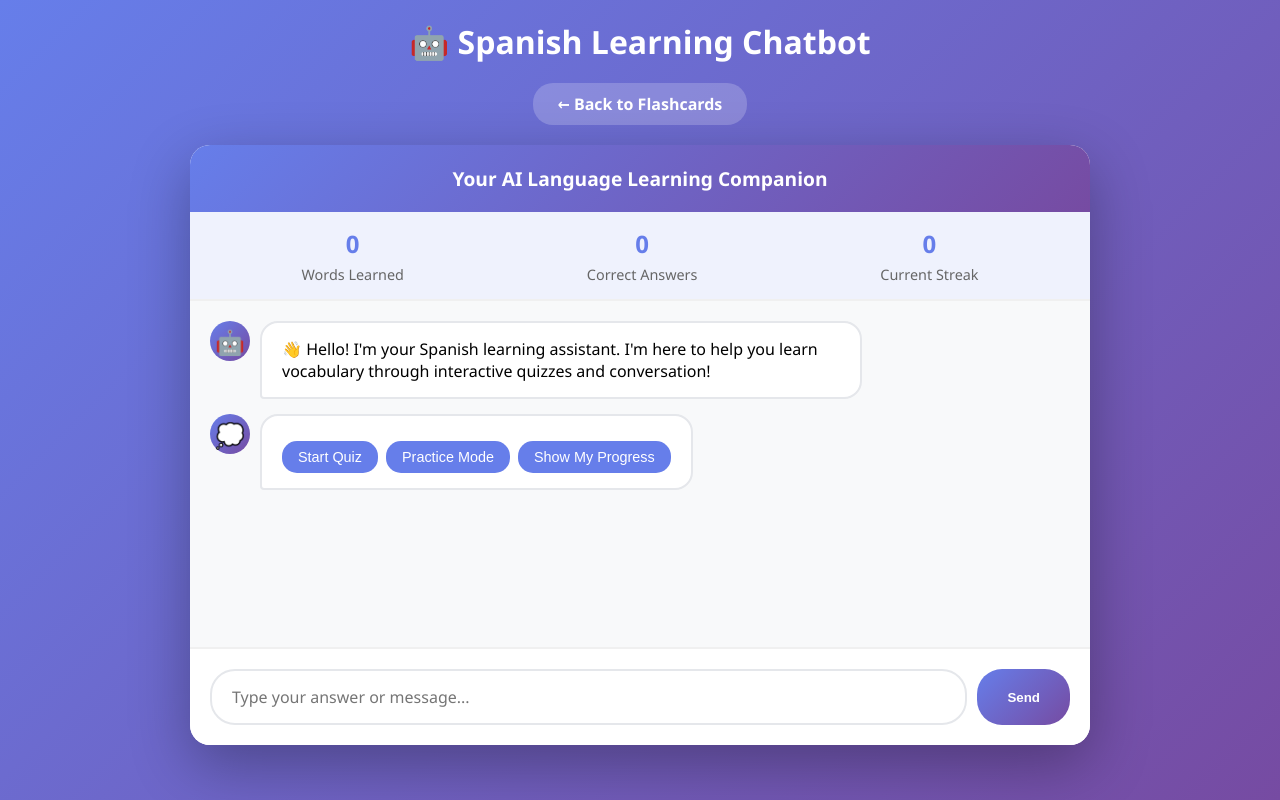
After one commit to kevinle108/bilingual-trainer-db, a Flask app: page /chatbot in a window 1280 px wide. The commit adds this page. Run offline with Flask 3, Linux system fonts and the light colour scheme; data that the repository does not hold is empty.

Commit message:
chatbot-like (but no ai yet)

```diff
--- a/app.py
+++ b/app.py
@@ -54,5 +54,33 @@ def flashcards():
                          language=language,
                          language_name=language_names.get(language, language))
 
+@app.route('/chatbot')
+def chatbot():
+    language = request.args.get('lang', 'es')
+
+    conn = get_db_connection()
+    flashcards = conn.execute('''
+        SELECT w.id, w.english_word, w.image_file, t.translated_word, t.language_code
+        FROM Word_Image w
+        JOIN Translation t ON w.id = t.word_id
+        WHERE t.language_code = ?
+        ORDER BY w.english_word
+    ''', (language,)).fetchall()
+    conn.close()
+
+    # Convert to list of dicts for JSON serialization
+    flashcards_list = [dict(card) for card in flashcards]
+
+    language_names = {
+        'es': 'Spanish',
+        'fr': 'French',
+        'vi': 'Vietnamese'
+    }
+
+    return render_template('chatbot.html',
+                         flashcards=flashcards_list,
+                         language=language,
+                         language_name=language_names.get(language, language))
+
 if __name__ == '__main__':
     app.run(debug=True)
--- /dev/null
+++ b/templates/chatbot.html
@@ -0,0 +1,596 @@
+<!DOCTYPE html>
+<html lang="en">
+<head>
+    <meta charset="UTF-8">
+    <meta name="viewport" content="width=device-width, initial-scale=1.0">
+    <title>{{ language_name }} Learning Chatbot</title>
+    <style>
+        * {
+            margin: 0;
+            padding: 0;
+            box-sizing: border-box;
+        }
+        body {
+            font-family: 'Segoe UI', Tahoma, Geneva, Verdana, sans-serif;
+            background: linear-gradient(135deg, #667eea 0%, #764ba2 100%);
+            min-height: 100vh;
+            padding: 20px;
+        }
+        .header {
+            text-align: center;
+            color: white;
+            margin-bottom: 20px;
+        }
+        .header h1 {
+            font-size: 2em;
+            margin-bottom: 10px;
+        }
+        .back-btn {
+            display: inline-block;
+            padding: 10px 25px;
+            background: rgba(255, 255, 255, 0.2);
+            color: white;
+            text-decoration: none;
+            border-radius: 20px;
+            font-weight: bold;
+            transition: background 0.2s;
+            margin-top: 10px;
+        }
+        .back-btn:hover {
+            background: rgba(255, 255, 255, 0.3);
+        }
+        .chat-container {
+            max-width: 900px;
+            margin: 0 auto;
+            background: white;
+            border-radius: 20px;
+            box-shadow: 0 20px 60px rgba(0,0,0,0.3);
+            height: calc(100vh - 200px);
+            display: flex;
+            flex-direction: column;
+            overflow: hidden;
+        }
+        .chat-header {
+            background: linear-gradient(135deg, #667eea 0%, #764ba2 100%);
+            color: white;
+            padding: 20px;
+            text-align: center;
+            font-weight: bold;
+            font-size: 1.2em;
+        }
+        .chat-stats {
+            background: rgba(102, 126, 234, 0.1);
+            padding: 15px 20px;
+            display: flex;
+            justify-content: space-around;
+            border-bottom: 2px solid #f0f0f0;
+        }
+        .stat {
+            text-align: center;
+        }
+        .stat-value {
+            font-size: 1.5em;
+            font-weight: bold;
+            color: #667eea;
+        }
+        .stat-label {
+            font-size: 0.9em;
+            color: #666;
+            margin-top: 5px;
+        }
+        .chat-messages {
+            flex: 1;
+            overflow-y: auto;
+            padding: 20px;
+            background: #f8f9fa;
+        }
+        .message {
+            margin-bottom: 15px;
+            display: flex;
+            align-items: flex-start;
+            animation: slideIn 0.3s ease-out;
+        }
+        @keyframes slideIn {
+            from {
+                opacity: 0;
+                transform: translateY(10px);
+            }
+            to {
+                opacity: 1;
+                transform: translateY(0);
+            }
+        }
+        .message.bot {
+            justify-content: flex-start;
+        }
+        .message.user {
+            justify-content: flex-end;
+        }
+        .message-avatar {
+            width: 40px;
+            height: 40px;
+            border-radius: 50%;
+            display: flex;
+            align-items: center;
+            justify-content: center;
+            font-size: 1.5em;
+            flex-shrink: 0;
+        }
+        .message.bot .message-avatar {
+            background: linear-gradient(135deg, #667eea 0%, #764ba2 100%);
+            margin-right: 10px;
+        }
+        .message.user .message-avatar {
+            background: #34d399;
+            margin-left: 10px;
+            order: 2;
+        }
+        .message-content {
+            max-width: 70%;
+            padding: 15px 20px;
+            border-radius: 18px;
+            position: relative;
+        }
+        .message.bot .message-content {
+            background: white;
+            border: 2px solid #e5e7eb;
+            border-bottom-left-radius: 4px;
+        }
+        .message.user .message-content {
+            background: linear-gradient(135deg, #667eea 0%, #764ba2 100%);
+            color: white;
+            border-bottom-right-radius: 4px;
+        }
+        .message-image {
+            max-width: 200px;
+            max-height: 200px;
+            border-radius: 12px;
+            margin-top: 10px;
+            display: block;
+            border: 2px solid #f0f0f0;
+        }
+        .quick-replies {
+            display: flex;
+            flex-wrap: wrap;
+            gap: 8px;
+            margin-top: 10px;
+        }
+        .quick-reply {
+            background: #667eea;
+            color: white;
+            border: none;
+            padding: 8px 16px;
+            border-radius: 15px;
+            cursor: pointer;
+            font-size: 0.9em;
+            transition: all 0.2s;
+        }
+        .quick-reply:hover {
+            background: #764ba2;
+            transform: translateY(-2px);
+        }
+        .chat-input-container {
+            padding: 20px;
+            background: white;
+            border-top: 2px solid #f0f0f0;
+            display: flex;
+            gap: 10px;
+        }
+        .chat-input {
+            flex: 1;
+            padding: 15px 20px;
+            border: 2px solid #e5e7eb;
+            border-radius: 25px;
+            font-size: 1em;
+            font-family: inherit;
+            transition: border-color 0.2s;
+        }
+        .chat-input:focus {
+            outline: none;
+            border-color: #667eea;
+        }
+        .send-btn {
+            background: linear-gradient(135deg, #667eea 0%, #764ba2 100%);
+            color: white;
+            border: none;
+            padding: 15px 30px;
+            border-radius: 25px;
+            font-weight: bold;
+            cursor: pointer;
+            transition: transform 0.2s;
+        }
+        .send-btn:hover {
+            transform: scale(1.05);
+        }
+        .send-btn:active {
+            transform: scale(0.98);
+        }
+        .typing-indicator {
+            display: none;
+            padding: 15px 20px;
+            background: white;
+            border: 2px solid #e5e7eb;
+            border-radius: 18px;
+            width: fit-content;
+        }
+        .typing-indicator.active {
+            display: block;
+        }
+        .typing-dots {
+            display: flex;
+            gap: 4px;
+        }
+        .typing-dots span {
+            width: 8px;
+            height: 8px;
+            border-radius: 50%;
+            background: #667eea;
+            animation: bounce 1.4s infinite;
+        }
+        .typing-dots span:nth-child(2) {
+            animation-delay: 0.2s;
+        }
+        .typing-dots span:nth-child(3) {
+            animation-delay: 0.4s;
+        }
+        @keyframes bounce {
+            0%, 60%, 100% {
+                transform: translateY(0);
+            }
+            30% {
+                transform: translateY(-10px);
+            }
+        }
+        .word-highlight {
+            background: linear-gradient(120deg, #fef3c7 0%, #fde68a 100%);
+            padding: 2px 6px;
+            border-radius: 4px;
+            font-weight: bold;
+        }
+    </style>
+</head>
+<body>
+    <div class="header">
+        <h1>🤖 {{ language_name }} Learning Chatbot</h1>
+        <a href="/flashcards?lang={{ language }}" class="back-btn">← Back to Flashcards</a>
+    </div>
+
+    <div class="chat-container">
+        <div class="chat-header">
+            Your AI Language Learning Companion
+        </div>
+
+        <div class="chat-stats">
+            <div class="stat">
+                <div class="stat-value" id="wordsLearned">0</div>
+                <div class="stat-label">Words Learned</div>
+            </div>
+            <div class="stat">
+                <div class="stat-value" id="correctAnswers">0</div>
+                <div class="stat-label">Correct Answers</div>
+            </div>
+            <div class="stat">
+                <div class="stat-value" id="streak">0</div>
+                <div class="stat-label">Current Streak</div>
+            </div>
+        </div>
+
+        <div class="chat-messages" id="chatMessages">
+            <!-- Messages will be added here -->
+        </div>
+
+        <div class="chat-input-container">
+            <input type="text"
+                   id="chatInput"
+                   class="chat-input"
+                   placeholder="Type your answer or message..."
+                   autocomplete="off">
+            <button class="send-btn" onclick="sendMessage()">Send</button>
+        </div>
+    </div>
+
+    <script>
+        const language = '{{ language }}';
+        const languageName = '{{ language_name }}';
+        let flashcards = {{ flashcards|tojson }};
+        let currentCard = null;
+        let gameState = {
+            wordsLearned: new Set(),
+            correctAnswers: 0,
+            totalAttempts: 0,
+            streak: 0,
+            mode: 'quiz' // quiz, practice, chat
+        };
+
+        // Initialize chat
+        window.addEventListener('DOMContentLoaded', () => {
+            addBotMessage("👋 Hello! I'm your " + languageName + " learning assistant. I'm here to help you learn vocabulary through interactive quizzes and conversation!");
+            setTimeout(() => {
+                showQuickReplies([
+                    "Start Quiz",
+                    "Practice Mode",
+                    "Show My Progress"
+                ]);
+            }, 1000);
+
+            // Allow Enter key to send message
+            document.getElementById('chatInput').addEventListener('keypress', (e) => {
+                if (e.key === 'Enter') {
+                    sendMessage();
+                }
+            });
+        });
+
+        function addBotMessage(text, imageUrl = null, showReplies = null) {
+            const messagesDiv = document.getElementById('chatMessages');
+            const messageDiv = document.createElement('div');
+            messageDiv.className = 'message bot';
+
+            let html = `
+                <div class="message-avatar">🤖</div>
+                <div class="message-content">
+                    ${text}
+                    ${imageUrl ? `<img src="${imageUrl}" class="message-image" alt="flashcard image">` : ''}
+                </div>
+            `;
+
+            messageDiv.innerHTML = html;
+            messagesDiv.appendChild(messageDiv);
+
+            if (showReplies) {
+                setTimeout(() => showQuickReplies(showReplies), 500);
+            }
+
+            scrollToBottom();
+        }
+
+        function addUserMessage(text) {
+            const messagesDiv = document.getElementById('chatMessages');
+            const messageDiv = document.createElement('div');
+            messageDiv.className = 'message user';
+
+            messageDiv.innerHTML = `
+                <div class="message-content">${text}</div>
+                <div class="message-avatar">👤</div>
+            `;
+
+            messagesDiv.appendChild(messageDiv);
+            scrollToBottom();
+        }
+
+        function showQuickReplies(replies) {
+            const messagesDiv = document.getElementById('chatMessages');
+            const repliesDiv = document.createElement('div');
+            repliesDiv.className = 'message bot';
+
+            const buttonsHtml = replies.map(reply =>
+                `<button class="quick-reply" onclick="handleQuickReply('${reply}')">${reply}</button>`
+            ).join('');
+
+            repliesDiv.innerHTML = `
+                <div class="message-avatar">💭</div>
+                <div class="message-content">
+                    <div class="quick-replies">${buttonsHtml}</div>
+                </div>
+            `;
+
+            messagesDiv.appendChild(repliesDiv);
+            scrollToBottom();
+        }
+
+        function showTyping() {
+            const messagesDiv = document.getElementById('chatMessages');
+            const typingDiv = document.createElement('div');
+            typingDiv.className = 'message bot';
+            typingDiv.id = 'typingIndicator';
+
+            typingDiv.innerHTML = `
+                <div class="message-avatar">🤖</div>
+                <div class="typing-indicator active">
+                    <div class="typing-dots">
+                        <span></span>
+                        <span></span>
+                        <span></span>
+                    </div>
+                </div>
+            `;
+
+            messagesDiv.appendChild(typingDiv);
+            scrollToBottom();
+        }
+
+        function removeTyping() {
+            const typing = document.getElementById('typingIndicator');
+            if (typing) typing.remove();
+        }
+
+        function scrollToBottom() {
+            const messagesDiv = document.getElementById('chatMessages');
+            messagesDiv.scrollTop = messagesDiv.scrollHeight;
+        }
+
+        function sendMessage() {
+            const input = document.getElementById('chatInput');
+            const message = input.value.trim();
+
+            if (!message) return;
+
+            addUserMessage(message);
+            input.value = '';
+
+            // Process the message
+            setTimeout(() => {
+                processUserMessage(message);
+            }, 500);
+        }
+
+        function handleQuickReply(reply) {
+            // Remove all quick reply buttons
+            document.querySelectorAll('.quick-reply').forEach(btn => {
+                btn.disabled = true;
+                btn.style.opacity = '0.5';
+            });
+
+            addUserMessage(reply);
+
+            setTimeout(() => {
+                processUserMessage(reply);
+            }, 500);
+        }
+
+        function processUserMessage(message) {
+            showTyping();
+
+            setTimeout(() => {
+                removeTyping();
+
+                const lowerMsg = message.toLowerCase();
+
+                // Check if answering a quiz question
+                if (currentCard) {
+                    checkAnswer(message);
+                }
+                // Next question / Continue learning
+                else if (lowerMsg.includes('next') || lowerMsg.includes('continue') || lowerMsg.includes('fresh')) {
+                    askQuestion();
+                }
+                // Start quiz
+                else if (lowerMsg.includes('quiz') || lowerMsg.includes('start')) {
+                    startQuiz();
+                }
+                // Practice mode
+                else if (lowerMsg.includes('practice')) {
+                    startPractice();
+                }
+                // Show progress
+                else if (lowerMsg.includes('progress') || lowerMsg.includes('stats')) {
+                    showProgress();
+                }
+                // Take a break
+                else if (lowerMsg.includes('break')) {
+                    addBotMessage("Take your time! I'll be here when you're ready to continue. Just say 'start' when you want to practice more! 😊");
+                }
+                // Help
+                else if (lowerMsg.includes('help')) {
+                    showHelp();
+                }
+                // Default response
+                else {
+                    addBotMessage("I can help you learn " + languageName + " vocabulary! Would you like to:");
+                    showQuickReplies(["Start Quiz", "Practice Mode", "Show My Progress"]);
+                }
+            }, 1000);
+        }
+
+        function startQuiz() {
+            gameState.mode = 'quiz';
+            addBotMessage("🎯 Great! Let's start the quiz. I'll show you a " + languageName + " word and image, and you tell me the English translation!");
+            setTimeout(() => {
+                askQuestion();
+            }, 1000);
+        }
+
+        function startPractice() {
+            gameState.mode = 'practice';
+            addBotMessage("📚 Practice mode activated! I'll quiz you, but I'll give you hints if you need help.");
+            setTimeout(() => {
+                askQuestion();
+            }, 1000);
+        }
+
+        function askQuestion() {
+            // Get a random flashcard
+            currentCard = flashcards[Math.floor(Math.random() * flashcards.length)];
+
+            const imageUrl = `/images/${currentCard.image_file}`;
+            const question = `What is the English word for <span class="word-highlight">${currentCard.translated_word}</span>?`;
+
+            addBotMessage(question, imageUrl);
+        }
+
+        function checkAnswer(answer) {
+            const correct = currentCard.english_word.toLowerCase();
+            const userAnswer = answer.toLowerCase().trim();
+
+            gameState.totalAttempts++;
+
+            if (userAnswer === correct) {
+                // Correct answer!
+                gameState.correctAnswers++;
+                gameState.streak++;
+                gameState.wordsLearned.add(currentCard.english_word);
+                updateStats();
+
+                const encouragements = [
+                    "🎉 Excellent! That's correct!",
+                    "✨ Perfect! You got it!",
+                    "🌟 Amazing! Well done!",
+                    "🎊 Fantastic! You're doing great!",
+                    "👏 Brilliant! Keep it up!"
+                ];
+                const msg = encouragements[Math.floor(Math.random() * encouragements.length)];
+
+                addBotMessage(msg + ` <span class="word-highlight">${currentCard.translated_word}</span> = <span class="word-highlight">${currentCard.english_word}</span>`);
+
+                currentCard = null;
+
+                setTimeout(() => {
+                    showQuickReplies(["Next Question", "Take a Break", "Show Progress"]);
+                }, 1000);
+            }
+            else {
+                // Wrong answer
+                gameState.streak = 0;
+                updateStats();
+
+                if (gameState.mode === 'practice') {
+                    // Give a hint in practice mode
+                    const hint = currentCard.english_word.substring(0, 2) + "...";
+                    addBotMessage(`Not quite! Here's a hint: it starts with <span class="word-highlight">${hint}</span> Try again!`);
+                }
+                else {
+                    addBotMessage(`Not quite! The correct answer is <span class="word-highlight">${currentCard.english_word}</span>. Let's try another one!`);
+                    currentCard = null;
+
+                    setTimeout(() => {
+                        showQuickReplies(["Next Question", "Switch to Practice Mode", "Take a Break"]);
+                    }, 1000);
+                }
+            }
+        }
+
+        function showProgress() {
+            const accuracy = gameState.totalAttempts > 0
+                ? Math.round((gameState.correctAnswers / gameState.totalAttempts) * 100)
+                : 0;
+
+            addBotMessage(`📊 Your Progress:<br>
+                • Words learned: ${gameState.wordsLearned.size} / ${flashcards.length}<br>
+                • Correct answers: ${gameState.correctAnswers}<br>
+                • Accuracy: ${accuracy}%<br>
+                • Current streak: ${gameState.streak}<br><br>
+                Keep up the great work! 🌟`);
+
+            setTimeout(() => {
+                showQuickReplies(["Continue Learning", "Start Fresh Quiz"]);
+            }, 1000);
+        }
+
+        function showHelp() {
+            addBotMessage(`I can help you learn ${languageName} in several ways:<br><br>
+                🎯 <strong>Quiz Mode:</strong> Test your knowledge<br>
+                📚 <strong>Practice Mode:</strong> Learn with hints<br>
+                📊 <strong>Progress:</strong> See your stats<br><br>
+                Just tell me what you'd like to do!`);
+
+            showQuickReplies(["Start Quiz", "Practice Mode", "Show My Progress"]);
+        }
+
+        function updateStats() {
+            document.getElementById('wordsLearned').textContent = gameState.wordsLearned.size;
+            document.getElementById('correctAnswers').textContent = gameState.correctAnswers;
+            document.getElementById('streak').textContent = gameState.streak;
+        }
+    </script>
+</body>
+</html>
--- a/templates/flashcards.html
+++ b/templates/flashcards.html
@@ -175,6 +175,9 @@
         </h1>
         <p class="count" id="cardCount">{{ flashcards|length }} words to learn</p>
         <div class="button-group">
+            <a href="/chatbot?lang={{ language }}" class="toggle-btn" style="text-decoration: none; background: rgba(52, 211, 153, 0.3);">
+                🤖 AI Chatbot
+            </a>
             <button class="toggle-btn" onclick="toggleLanguageDirection()" id="toggleBtn">
                 🔄 Show {{ language_name }} First
             </button>
```
Also changed, not shown: templates/index.html (+12 -2 lines).
